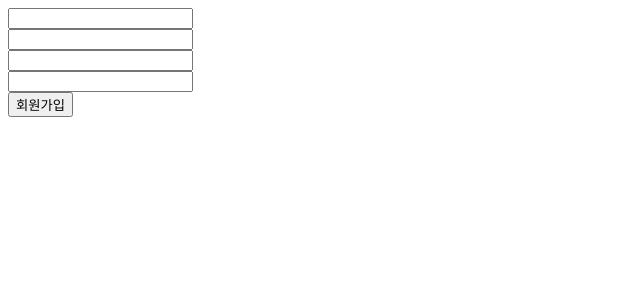
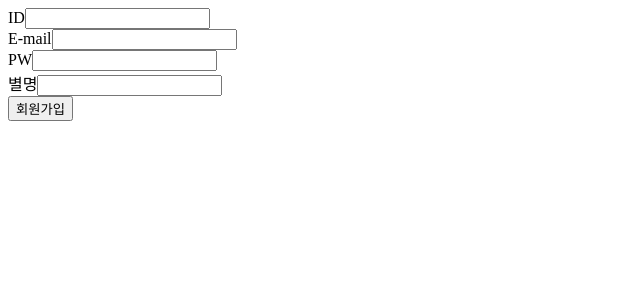
Before and after one commit to sangdding/capston-design, a Vue app: page /register in a window 1280 px wide. Shown: the top 300 px of the page, without its empty margins (0-640 px from the left). Built offline with nearby package versions, Linux system fonts and the light colour scheme.

Commit message:
Bug: Cannot read properties of undefined 에러 해결
axios 변수 선언이 제대로 되지 않아서 발생.

Related to: #1

```diff
--- a/src/main.js
+++ b/src/main.js
@@ -4,7 +4,8 @@ import router from './router'
 import axios from "axios"
 
 Vue.config.productionTip = false
-Vue.prototype.$axios = axios;
+Vue.prototype.axios = axios;
+axios.defaults.baseURL = "http://localhost:8080"
 
 new Vue({
   router,
--- a/src/views/LoginView.vue
+++ b/src/views/LoginView.vue
@@ -2,11 +2,11 @@
   <div>
     <form v-on:submit.prevent="LoginForm">
       <div>
-        <label for="userId"></label>
+        <label for="userId">ID</label>
         <input id="userId" type="text" v-model="userId">
       </div>
       <div>
-        <label for="password"></label>
+        <label for="password">PW</label>
         <input id="password" type="text" v-model="password">
       </div>
       <button type="submit">로그인</button>
--- a/src/views/RegisterView.vue
+++ b/src/views/RegisterView.vue
@@ -2,19 +2,19 @@
   <div>
     <form v-on:submit.prevent="RegisterForm">
       <div>
-        <label for="userId"></label>
+        <label for="userId">ID</label>
         <input id="userId" type="text" v-model="userId">
       </div>
       <div>
-        <label for="email"></label>
+        <label for="email">E-mail</label>
         <input id="email" type="email" v-model="email">
       </div>
       <div>
-        <label for="password"></label>
+        <label for="password">PW</label>
         <input id="password" type="text" v-model="password">
       </div>
       <div>
-        <label for="nickname"></label>
+        <label for="nickname">별명</label>
         <input id="nickname" type="text" v-model="nickname">
       </div>
       <button type="submit">회원가입</button>
```
